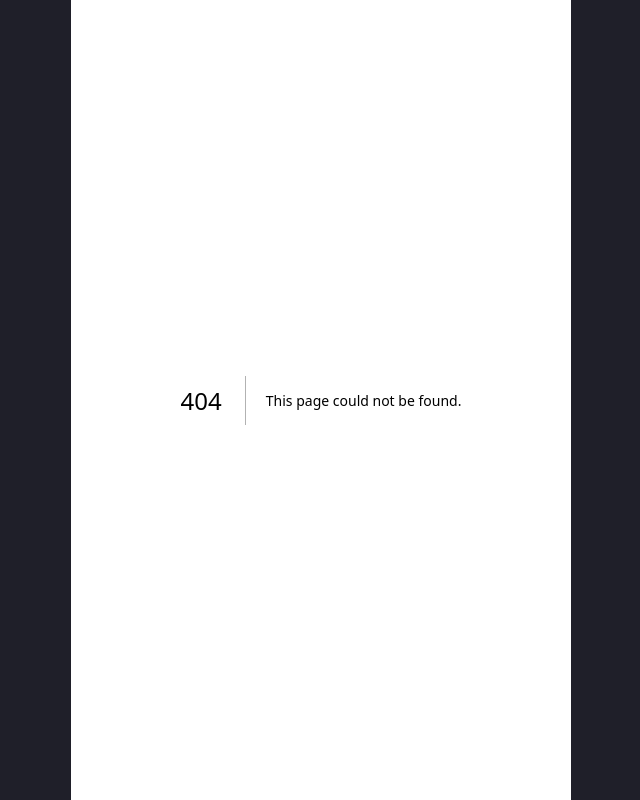
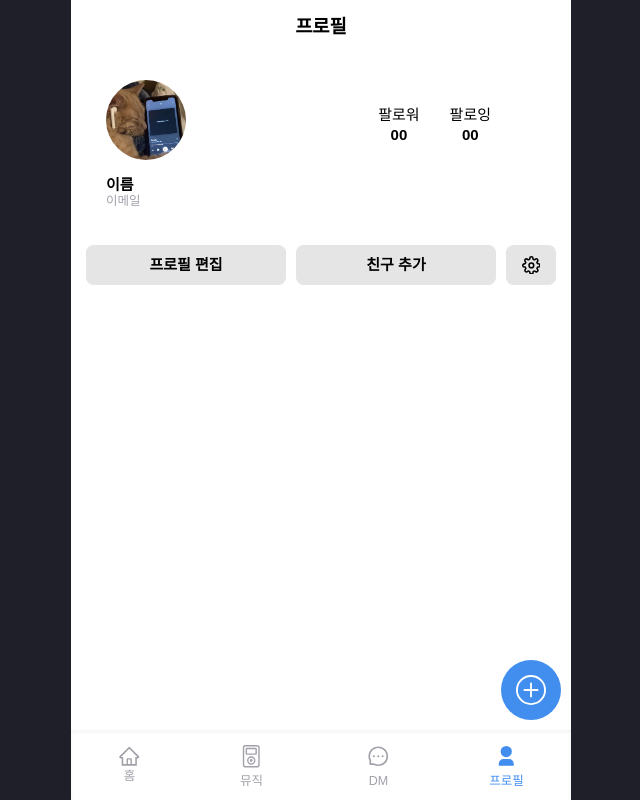
Before and after one commit to bm4656/FE-What_Song, a Next.js app: page /profile in a window 1280 px wide. Before the commit this address had no page. Shown: the whole page, without its empty margins (319-959 px from the left). Built offline with nearby package versions, Linux system fonts and the light colour scheme.

Commit message:
design: 프로필 기본 UI

```diff
--- /dev/null
+++ b/src/app/profile/layout.tsx
@@ -0,0 +1,12 @@
+import Navbar from '@/components/bar/Navbar';
+import PlusButton from '@/components/button/PlusButton';
+
+export default function ProfileLayout({ children }: { children: React.ReactNode }) {
+	return (
+		<section className="overflow-y-auto absolute w-full h-full pb-28">
+			{children}
+			<PlusButton />
+			<Navbar tab="profile" />
+		</section>
+	);
+}
--- /dev/null
+++ b/src/app/profile/page.tsx
@@ -0,0 +1,11 @@
+import TitleHeader from '@/components/TitleHeader';
+import ProfileCard from '@/components/profile/ProfileCard';
+
+export default function ProfilePage() {
+	return (
+		<>
+			<TitleHeader title="프로필" />
+			<ProfileCard />
+		</>
+	);
+}
--- /dev/null
+++ b/src/components/profile/ProfileBar.tsx
@@ -0,0 +1,32 @@
+import Image from 'next/image';
+
+export default function ProfileBar() {
+	return (
+		<article className="flex w-full relative h-[15rem]">
+			<div className="absolute w-40 h-60 p-4 left-10 top-6">
+				<div className="absolute w-32 h-32">
+					<Image
+						src="/assets/cat-music.jpeg"
+						alt="avatar"
+						fill
+						sizes="(max-width: 768px) 100vw, (max-width: 1200px) 50vw, 33vw"
+						style={{ objectFit: 'cover' }}
+						className="rounded-full"
+					/>
+				</div>
+				<p className="absolute bottom-10 left-4 text-2xl font-semibold">이름</p>
+				<p className="absolute bottom-4 left-4 text-xl text-zinc-400">이메일</p>
+			</div>
+			<div className="flex gap-12 absolute right-32 top-20">
+				<div className="flex-col justify-center">
+					<p className="text-2xl">팔로워</p>
+					<p className="text-2xl font-semibold text-center">00</p>
+				</div>
+				<div className="flex-col justify-center">
+					<p className="text-2xl">팔로잉</p>
+					<p className="text-2xl font-semibold text-center">00</p>
+				</div>
+			</div>
+		</article>
+	);
+}
--- /dev/null
+++ b/src/components/profile/ProfileCard.tsx
@@ -0,0 +1,17 @@
+import { FiSettings } from 'react-icons/fi';
+import ProfileBar from './ProfileBar';
+
+export default function ProfileCard() {
+	return (
+		<section className="w-full h-[30rem]">
+			<ProfileBar />
+			<div className="flex gap-4 justify-center items-center mt-16">
+				<button className="bg-neutral-200 w-[40%] h-16 rounded-xl text-2xl font-semibold">프로필 편집</button>
+				<button className="bg-neutral-200 w-[40%] h-16 rounded-xl text-2xl font-semibold">친구 추가</button>
+				<button className="bg-neutral-200 w-[10%] h-16 rounded-xl text-3xl font-semibol flex items-center justify-center">
+					<FiSettings />
+				</button>
+			</div>
+		</section>
+	);
+}
```
